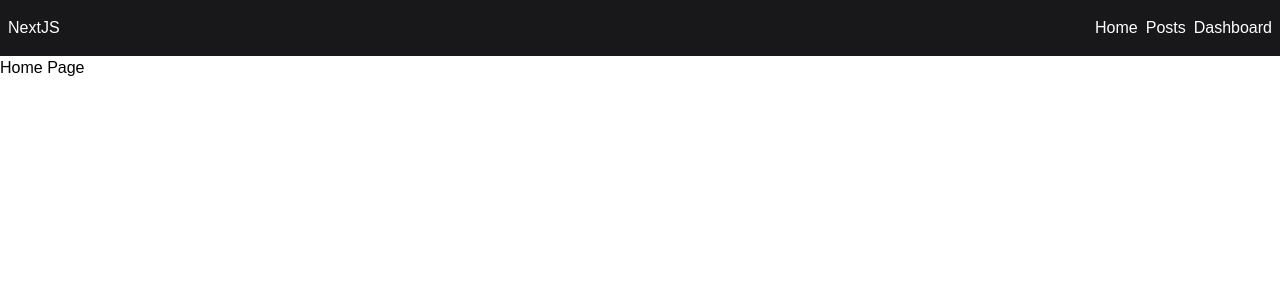
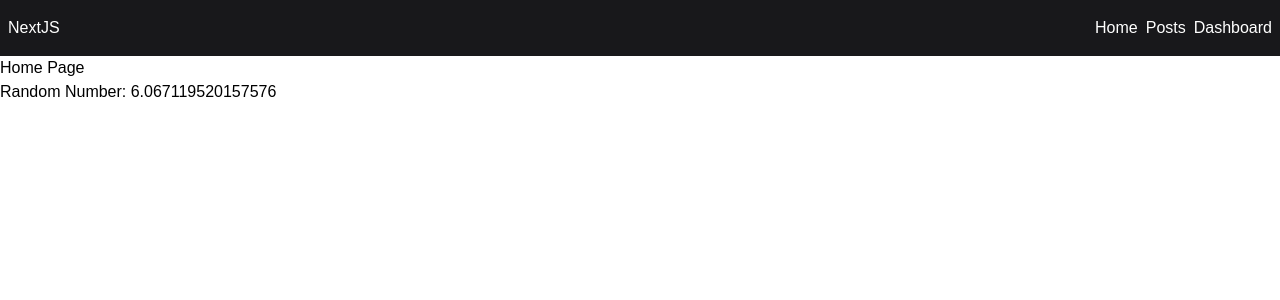
Before and after one commit to fernandosc14/next-js-simple-project, a Next.js app: page / in a window 1280 px wide. Shown: the top 300 px of the page. Built offline with nearby package versions, Linux system fonts and the light colour scheme.

Commit message:
07 - Revalidate, Cache & ISR

```diff
--- a/src/app/page.tsx
+++ b/src/app/page.tsx
@@ -18,12 +18,20 @@ export const metadata: Metadata = {
   }
 }
 
+export const revalidate = 60;
+
 export default function Home() {
+
+  const ranndomNumber = Math.random() * 10;
+
   return (
     <div>
       <h1>
         Home Page
       </h1>
+      <h2>
+        Random Number: {ranndomNumber}
+      </h2>
     </div>
   );
 };
--- a/src/app/posts/page.tsx
+++ b/src/app/posts/page.tsx
@@ -11,8 +11,15 @@ interface ResponseProps {
     posts: PostProps[];
 }
 
+export const revalidate = 60;
+
 export default async function PostsPage() {
-    const response = await fetch("https://dummyjson.com/posts");
+    const response = await fetch("https://dummyjson.com/posts", {
+        cache: 'force-cache',
+        next: {
+            revalidate: 60
+        }
+    });
     const data: ResponseProps = await response.json()
 
     async function handleFetchData() {
```
